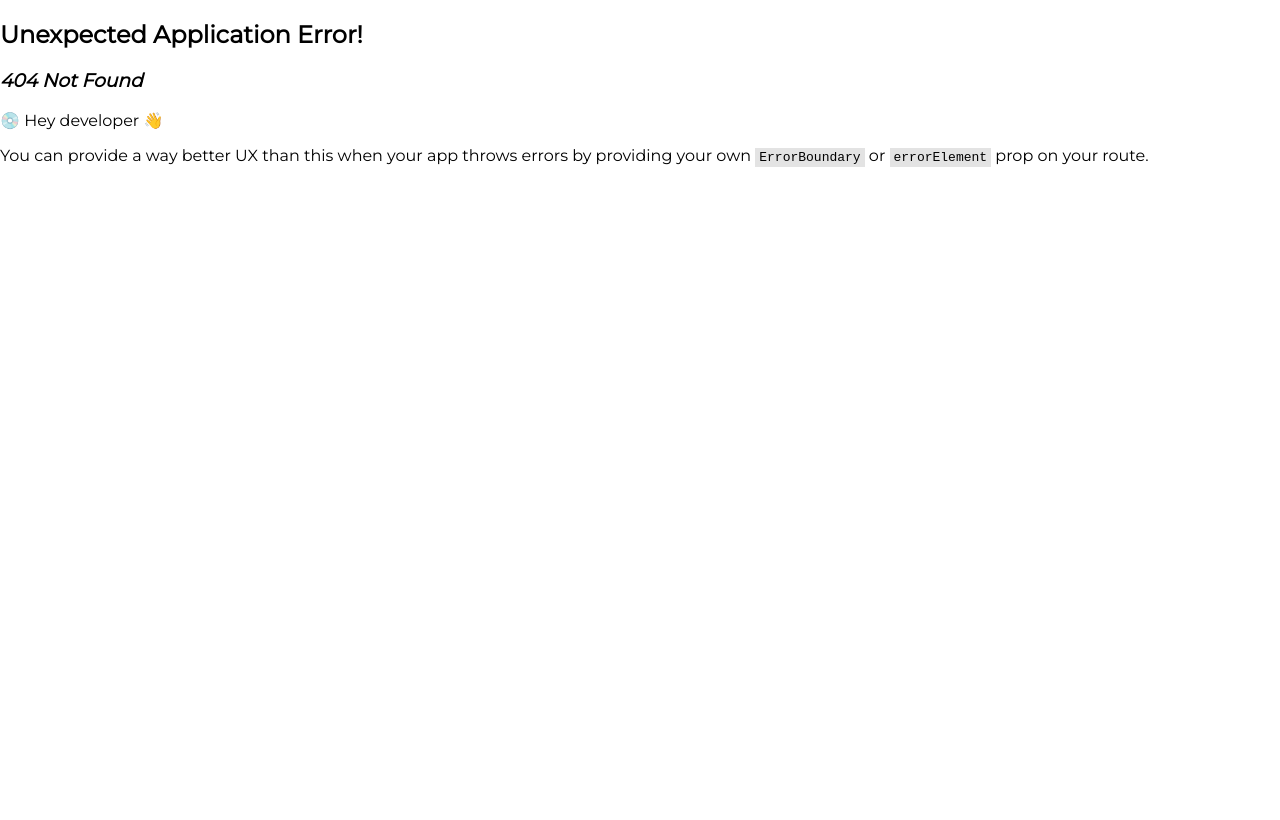
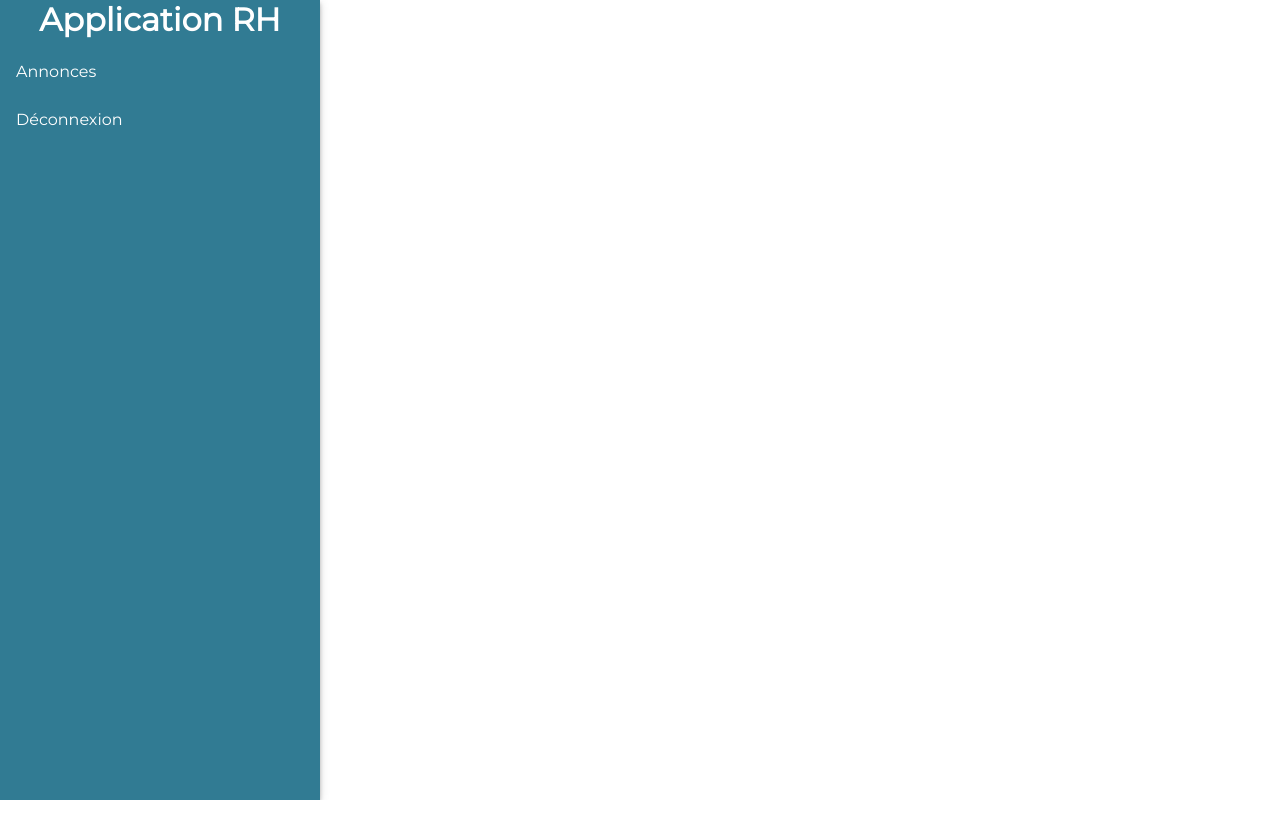
Before and after one commit to Nante1905/rh-frontend, a React (Vite) app: page /navbar in a window 1280 px wide. Before the commit this address had no page. Built offline with nearby package versions, Linux system fonts and the light colour scheme.

Commit message:
[sidebar] integrate sidebar

```diff
--- a/src/components/back-office/annonce/details-annonce/DetailsAnnonce.component.scss
+++ b/src/components/back-office/annonce/details-annonce/DetailsAnnonce.component.scss
@@ -4,7 +4,7 @@
     padding: 1%;
 
     & > * {
-        width: 50%;
+        width: 80%;
         margin: auto;
     }
 
--- /dev/null
+++ b/src/components/back-office/navbar/NavbarBackOffice.scss
@@ -0,0 +1,23 @@
+@import '../../../variables.module.scss';
+
+.navbar-container {
+    width: 20rem;
+    height: 100vh;
+    .MuiPaper-root {
+        background-color: $theme-color;
+    }
+    &-toolbar {
+        padding: 0% !important;
+        flex-direction: column;
+    }
+    &-list {
+        width: 100%;
+    }
+    &> * {
+        height: 100%;
+    }
+
+    a {
+        color: inherit;
+    }
+}
--- /dev/null
+++ b/src/components/back-office/navbar/NavbarBackOffice.tsx
@@ -0,0 +1,63 @@
+import React from "react";
+import "./NavbarBackOffice.scss";
+import {
+  AppBar,
+  Box,
+  Divider,
+  List,
+  ListItem,
+  ListItemButton,
+  ListItemText,
+  Toolbar,
+} from "@mui/material";
+import { useNavigate } from "react-router-dom";
+
+interface NavBarElement {
+  text: string;
+  link: string;
+}
+
+const NavbarBackOffice = () => {
+  const navigate = useNavigate();
+  const navElements: NavBarElement[] = [
+    {
+      text: "Annonces",
+      link: "/admin",
+    },
+    {
+      text: "Déconnexion",
+      link: "",
+    },
+  ];
+
+  return (
+    <>
+      <Box className="navbar-container">
+        <AppBar position="static">
+          <Toolbar className="navbar-container-toolbar">
+            <div className="navbar-container-header">
+              <h1>Application RH</h1>
+            </div>
+            <Divider />
+            <List className="navbar-container-list">
+              {navElements.map((nav, index) => (
+                <a href={nav.link} key={`nav_${index}`}>
+                  <ListItem disablePadding className="li">
+                    <ListItemButton>
+                      {/* <ListItemIcon>
+                        {index % 2 === 0 ? "Icon" : "Icon"}
+                      </ListItemIcon> */}
+                      <ListItemText primary={nav.text} />
+                    </ListItemButton>
+                  </ListItem>
+                </a>
+              ))}
+            </List>
+          </Toolbar>
+        </AppBar>
+      </Box>
+    </>
+  );
+};
+
+export default NavbarBackOffice;
--- a/src/index.css
+++ b/src/index.css
@@ -35,3 +35,7 @@ h1 {
   min-height: 100vh;
   padding-bottom: 5%;
 }
+
+#root {
+  position: relative;
+}
--- a/src/main.tsx
+++ b/src/main.tsx
@@ -21,6 +21,7 @@ import FrontOffice from "./pages/frontoffice/FrontOffice.tsx";
 import HomePage from "./pages/frontoffice/home/HomePage.tsx";
 import QcmComponent from "./components/qcm/QcmComponent.tsx";
 import FoCandidature from "./components/front-office/candidature/foCandidature.component.tsx";
+import NavbarBackOffice from "./components/back-office/navbar/NavbarBackOffice.tsx";
 
 const routes = createBrowserRouter([
   {
@@ -66,6 +67,10 @@ const routes = createBrowserRouter([
       {
         path: "cv/create",
         element: <FormCv />,
+      },
+      {
+        path: "navbar",
+        element: <NavbarBackOffice />,
       },
     ],
   },
--- a/src/pages/backoffice/BackOffice.scss
+++ b/src/pages/backoffice/BackOffice.scss
@@ -0,0 +1,9 @@
+.navbar {
+    position: fixed;
+    left: 0;
+    top: 0;
+}
+
+.children {
+    margin-left: 20rem;
+}
--- a/src/pages/backoffice/BackOffice.tsx
+++ b/src/pages/backoffice/BackOffice.tsx
@@ -1,9 +1,17 @@
 /* eslint-disable @typescript-eslint/no-explicit-any */
 import React from "react";
 import "./BackOffice.scss";
+import NavbarBackOffice from "../../components/back-office/navbar/NavbarBackOffice";
 
 const BackOffice = ({ children }: any) => {
-  return <>{children}</>;
+  return (
+    <>
+      <div className="navbar">
+        <NavbarBackOffice />
+      </div>
+      <div className="children">{children}</div>
+    </>
+  );
 };
 
 export default BackOffice;
```
